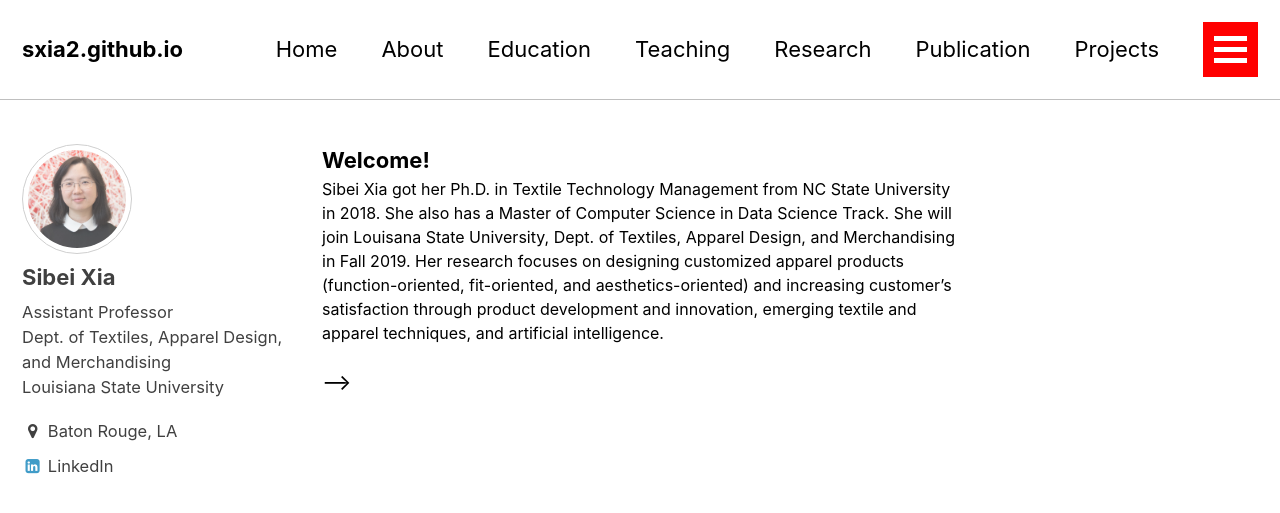
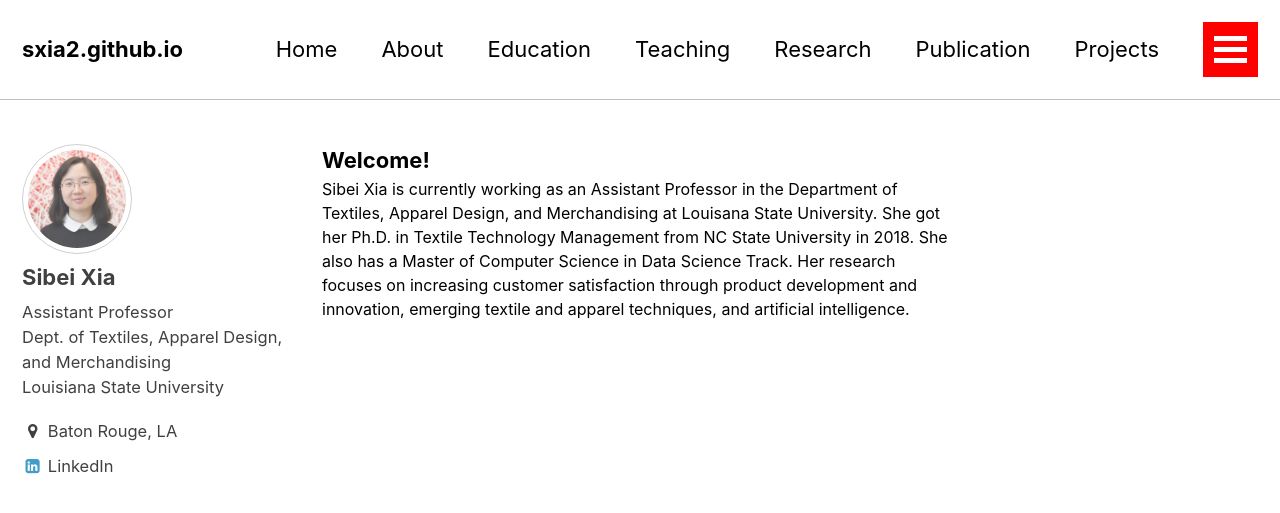
Before and after one commit to sxia2/sxia2.github.io, a Jekyll site: the page built from index.html, in a window 1280 px wide and 900 px high. Shown: the top 513 px of the window. Built offline with Jekyll 4.4.1, drawn with Linux system fonts in a browser that asks for light colours; the list of posts is cut into pages by our own code.

Commit message:
minor edits

```diff
--- a/index.html
+++ b/index.html
@@ -4,6 +4,4 @@ author_profile: true
 
 <strong>Welcome!</strong>
 
-<p>Sibei Xia got her Ph.D. in Textile Technology Management from NC State University in 2018. She also has a Master of Computer Science in Data Science Track. She will join Louisana State University, Dept. of Textiles, Apparel Design, and Merchandising in Fall 2019. Her research focuses on designing customized apparel products (function-oriented, fit-oriented, and aesthetics-oriented) and increasing customer’s satisfaction through product development and innovation, emerging textile and apparel techniques, and artificial intelligence.</p>
-
-<!––<img src="Sibei Xia - trans.png" height="300" width="300" class="center">-->
+<p>Sibei Xia is currently working as an Assistant Professor in the Department of Textiles, Apparel Design, and Merchandising at Louisana State University. She got her Ph.D. in Textile Technology Management from NC State University in 2018. She also has a Master of Computer Science in Data Science Track. Her research focuses on increasing customer satisfaction through product development and innovation, emerging textile and apparel techniques, and artificial intelligence.</p>
```
Also changed, not shown: _pages/education.md (+1 -1 lines).
